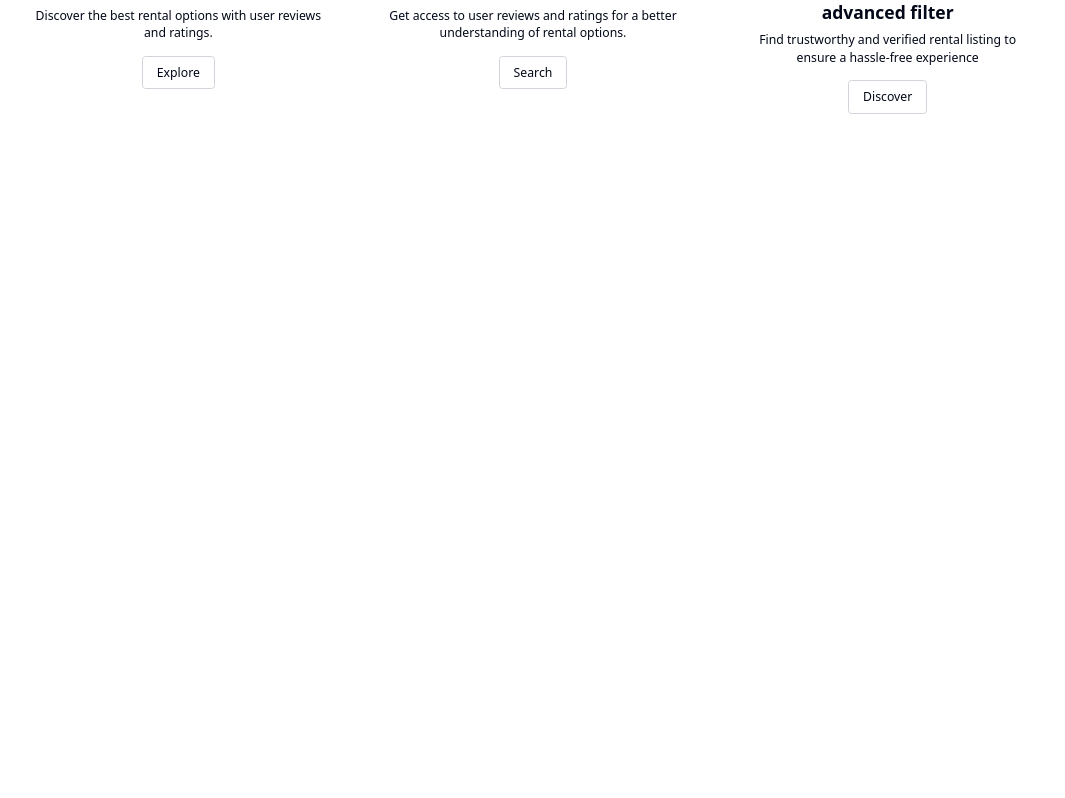
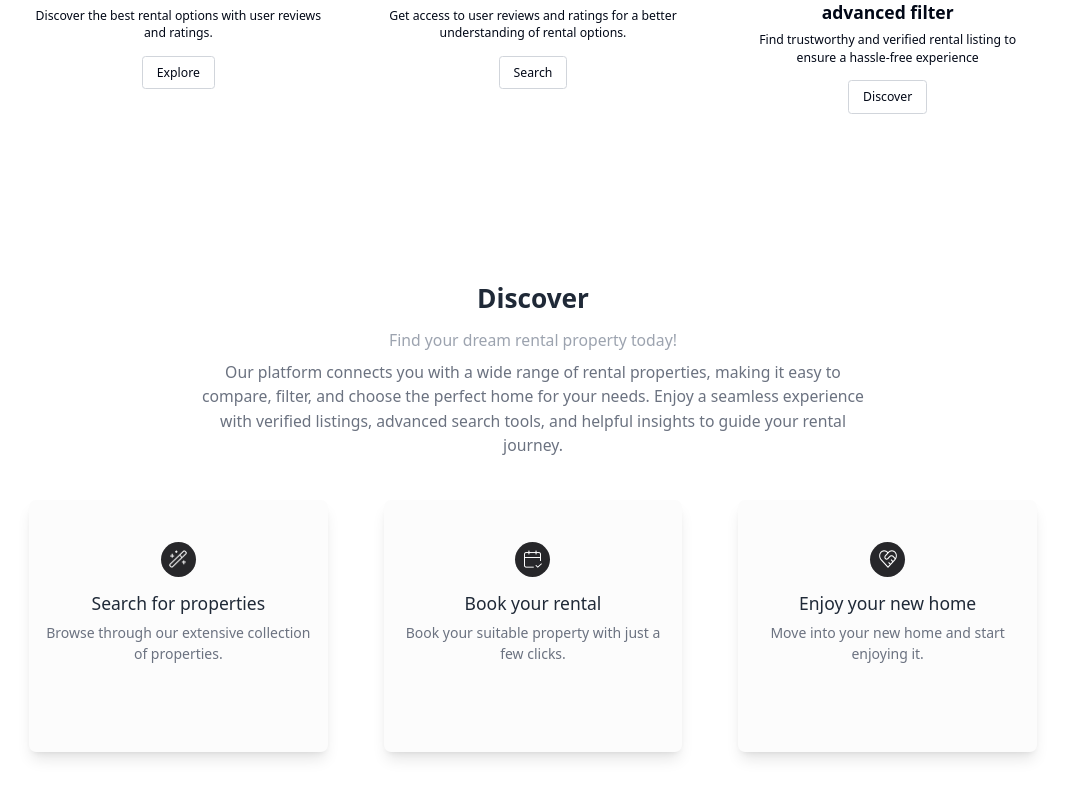
Before and after one commit to nowshad-islam-dev/Rent, a Next.js app in the folder client/: page /landing in a window 1280 px wide. Shown: the part 1248-2046 px from the top of the page, without its empty margins (107-1172 px from the left). Before the commit the page ends 1446 px from the top, so only its background shows below. Built offline with nearby package versions, Linux system fonts and the light colour scheme; no server answers.

Commit message:
feat: add DiscoverSection component to landing page

```diff
--- /dev/null
+++ b/client/src/app/(nondashboard)/landing/DiscoverSection.tsx
@@ -0,0 +1,102 @@
+'use client';
+
+import { motion } from 'framer-motion';
+import Image from 'next/image';
+import Link from 'next/link';
+const containerVariants = {
+  hidden: { opacity: 0 },
+  visible: {
+    opacity: 1,
+
+    transition: {
+      staggerChildren: 0.2,
+    },
+  },
+};
+const itemVariants = {
+  hidden: { opacity: 0, y: 20 },
+  visible: { opacity: 1, y: 0 },
+};
+
+const DiscoverSection = () => {
+  return (
+    <motion.div
+      initial='hidden'
+      whileInView='visible'
+      viewport={{ once: true, amount: 0.8 }}
+      variants={containerVariants}
+      className='py-12 mb-16  bg-white'
+    >
+      <div className='max-w-6xl xl:max-w-7xl mx-auto px-6 sm:px-8 lg:px-12 xl:px-16'>
+        <motion.div variants={itemVariants} className='my-12 text-center'>
+          <h2 className='text-3xl font-semibold leading-tight text-gray-800'>
+            Discover
+          </h2>
+          <p className='mt-4 text-lg text-gray-400'>
+            Find your dream rental property today!
+          </p>
+          <p className='mt-2 text-lg text-gray-500 max-w-3xl mx-auto'>
+            Our platform connects you with a wide range of rental properties,
+            making it easy to compare, filter, and choose the perfect home for
+            your needs. Enjoy a seamless experience with verified listings,
+            advanced search tools, and helpful insights to guide your rental
+            journey.
+          </p>
+        </motion.div>
+        <div className='grid grid-cols-1 md:grid-cols-3 gap-8 lg:gap-12 xl:gap-16'>
+          {[
+            {
+              imageSrc: '/landing-icon-wand.png',
+              title: 'Search for properties',
+              description:
+                'Browse through our extensive collection of properties.',
+            },
+
+            {
+              imageSrc: '/landing-icon-calendar.png',
+              title: 'Book your rental',
+              description:
+                'Book your suitable property with just a few clicks.',
+            },
+
+            {
+              imageSrc: '/landing-icon-heart.png',
+              title: 'Enjoy your new home',
+              description: 'Move into your new home and start enjoying it.',
+            },
+          ].map((card, index) => (
+            <motion.div key={index} variants={itemVariants}>
+              <DiscoverCard {...card} />
+            </motion.div>
+          ))}
+        </div>
+      </div>
+    </motion.div>
+  );
+};
+
+export default DiscoverSection;
+
+const DiscoverCard = ({
+  imageSrc,
+  title,
+  description,
+}: {
+  imageSrc: string;
+  title: string;
+  description: string;
+}) => (
+  <div className='px-4 py-12 shadow-lg rounded-lg bg-primary-50 md:h-72 text-center'>
+    <div className='bg-primary-700 p-[0.6rem] rounded-full mb-4 h-10 w-10 mx-auto'>
+      <Image
+        src={imageSrc}
+        width={30}
+        height={30}
+        className='w-full h-full'
+        alt={title}
+      />
+    </div>
+    <h3 className='mt-4 text-xl font-medium text-gray-800'>{title}</h3>
+    <p className='mt-2 text-base text-gray-500'>{description}</p>
+  </div>
+);
--- a/client/src/app/(nondashboard)/landing/page.tsx
+++ b/client/src/app/(nondashboard)/landing/page.tsx
@@ -1,3 +1,4 @@
+import DiscoverSection from './DiscoverSection';
 import FeaturesSection from './FeaturesSection';
 import HeroSection from './HeroSection';
 
@@ -6,6 +7,7 @@
     <div>
       <HeroSection />
       <FeaturesSection />
+      <DiscoverSection />
     </div>
   );
 };
```
